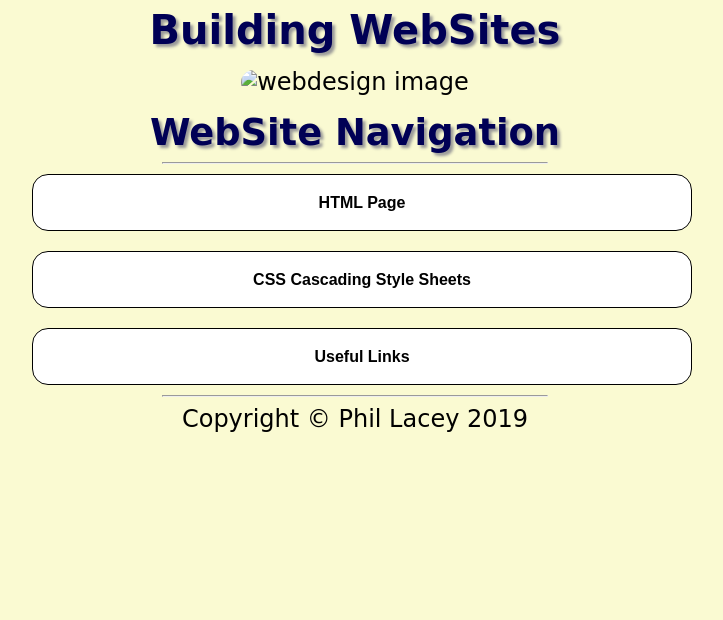
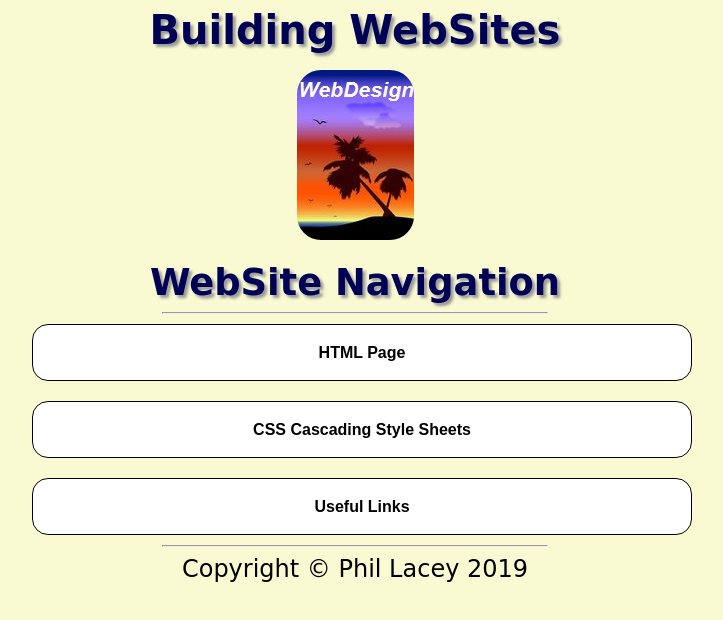
Before and after one commit to musopa/webpage, a plain HTML site: page navigation.html in a window 1280 px wide. Shown: the whole page, without its empty margins (285-1008 px from the left). Drawn offline with Linux system fonts and the light colour scheme.

Commit message:
Update navigation.html

```diff
--- a/navigation.html
+++ b/navigation.html
@@ -14,7 +14,7 @@
 
 <body>
   <h1 id="top" class="center">Building WebSites</h1>
-  <p class="center"><img src="images/computerstudies_pic1.jpg" alt="webdesign image" /></p>
+  <p class="center"><img src="computerstudies_pic1.jpg" alt="webdesign image" /></p>
 
 
   <h2 class="center">WebSite Navigation</h2>
```
